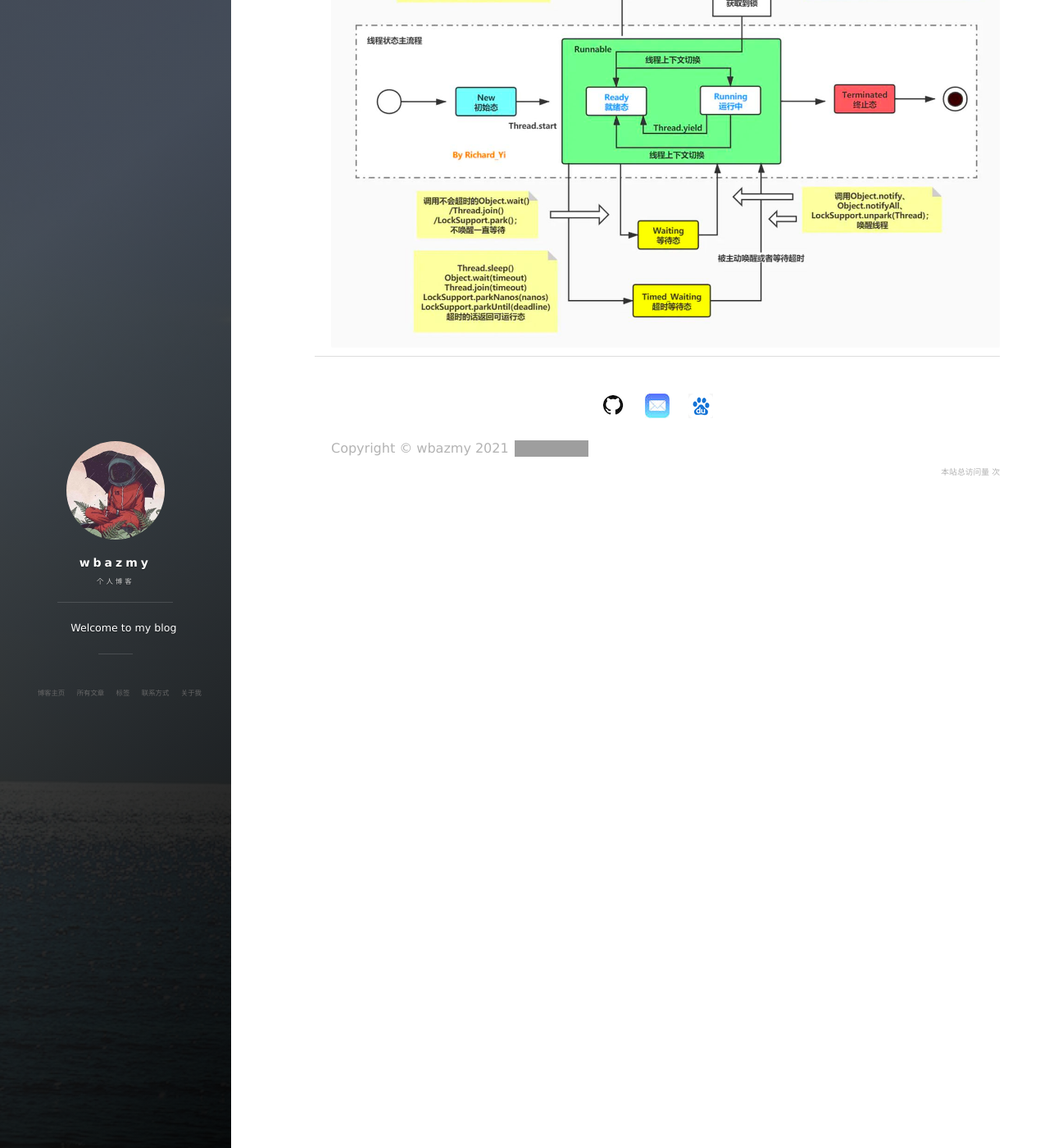
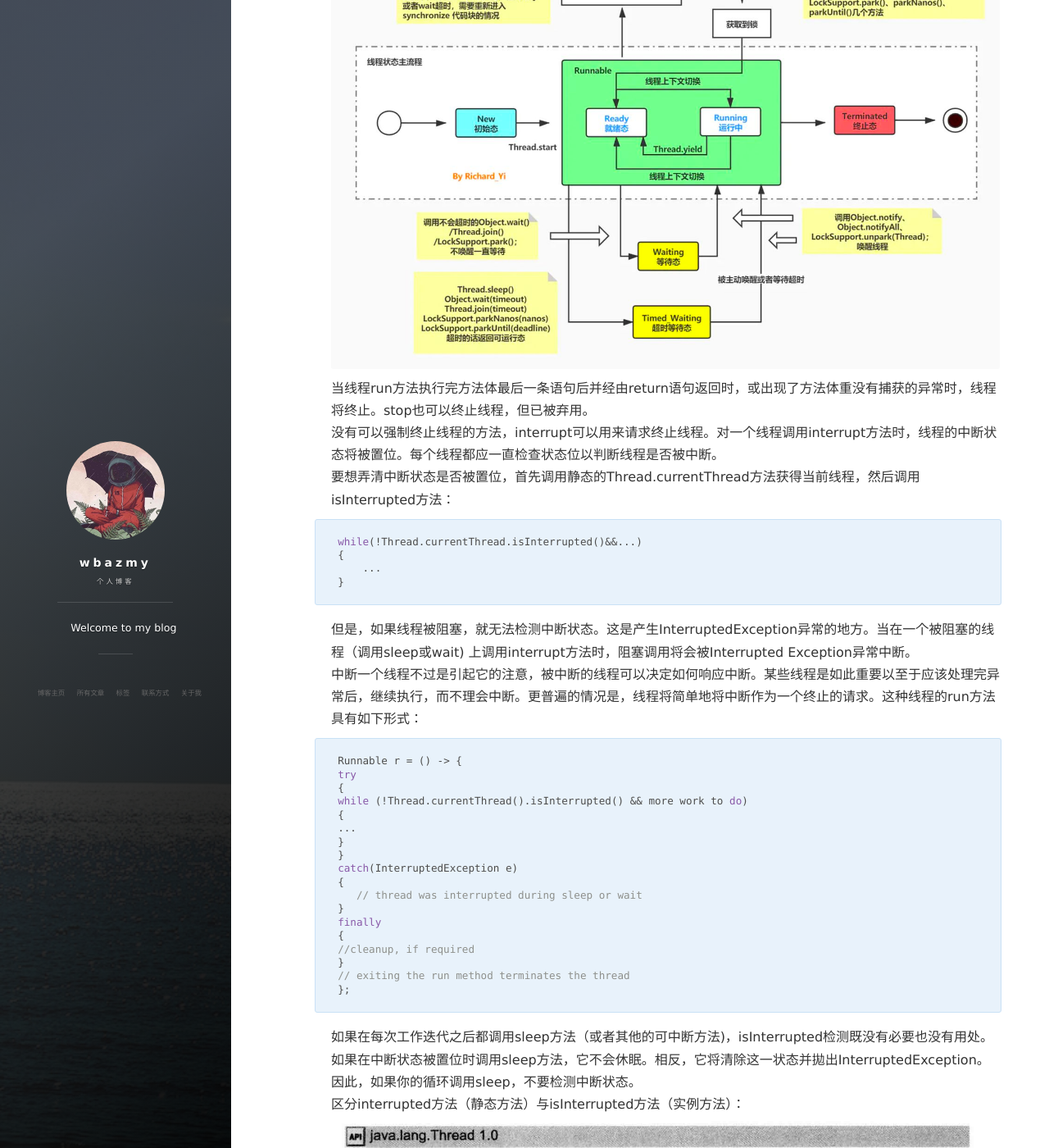
Before and after one commit to wbazmy/wbazmy.github.io, a Jekyll site: the page built from _posts/2021-11-01-并发基础.md, in a window 1280 px wide and 1400 px high, scrolled down 1232 px. Shown: the whole window at 82% size. Built offline with Jekyll 4.4.1, drawn with Linux system fonts in a browser that asks for light colours; nearby versions of some CDN libraries; comment, search, counter and statistics services are not loaded; some of the changed text lies outside the part shown; grey boxes are pictures that could not be loaded.

Commit message:
Update 2021-11-01-并发基础.md

````diff
--- a/_posts/2021-11-01-并发基础.md
+++ b/_posts/2021-11-01-并发基础.md
@@ -32,7 +32,57 @@
 1. 用start方法来启动线程，真正实现了多线程运行，这时无需等待run方法体中的代码执行完毕而直接继续执行后续的代码。通过调用Thread类的start()方法来启动一个线程，这时此线程处于就绪（可运行）状态，并没有运行，一旦得到cpu时间片，就开始执行run()方法，这里的run()方法 称为线程体，它包含了要执行的这个线程的内容，run方法运行结束，此线程随即终止。
 2. run()方法只是类的一个普通方法而已，如果直接调用run方法，程序中依然只有主线程这一个线程，其程序执行路径还是只有一条，还是要顺序执行，还是要等待run方法体执行完毕后才可继续执行下面的代码，这样就没有达到写线程的目的。
 
-不能多次创建启动一个线程：
+不能多次启动一个线程：
 在start方法进来后就会判断线程的状态，如果不是初始态状态就会抛出异常，所以第二次执行就会报错，因为线程的状态已经发生改变。new了一个thread就进入初始态，调用start进入就绪态。
 ## 2. 中断线程
 ![](/images/JavaSE/thread.jfif)
+
+当线程run方法执行完方法体最后一条语句后并经由return语句返回时，或出现了方法体重没有捕获的异常时，线程将终止。stop也可以终止线程，但已被弃用。
+没有可以强制终止线程的方法，interrupt可以用来请求终止线程。对一个线程调用interrupt方法时，线程的中断状态将被置位。每个线程都应一直检查状态位以判断线程是否被中断。
+要想弄清中断状态是否被置位，首先调用静态的Thread.currentThread方法获得当前线程，然后调用isInterrupted方法：
+
+```java
+while(!Thread.currentThread.isInterrupted()&&...)
+{
+    ...
+}
+```
+
+但是，如果线程被阻塞，就无法检测中断状态。这是产生InterruptedException异常的地方。当在一个被阻塞的线程（调用sleep或wait) 上调用interrupt方法时，阻塞调用将会被Interrupted Exception异常中断。
+中断一个线程不过是引起它的注意，被中断的线程可以决定如何响应中断。某些线程是如此重要以至于应该处理完异常后，继续执行，而不理会中断。更普遍的情况是，线程将简单地将中断作为一个终止的请求。这种线程的run方法具有如下形式：
+
+```java
+Runnable r = () -> {
+try
+{
+while (!Thread.currentThread().isInterrupted() && more work to do)
+{
+...
+}
+}
+catch(InterruptedException e)
+{
+   // thread was interrupted during sleep or wait
+}
+finally
+{
+//cleanup, if required
+}
+// exiting the run method terminates the thread
+};
+```
+
+如果在每次工作迭代之后都调用sleep方法（或者其他的可中断方法)，isInterrupted检测既没有必要也没有用处。如果在中断状态被置位时调用sleep方法，它不会休眠。相反，它将清除这一状态并拋出InterruptedException。因此，如果你的循环调用sleep，不要检测中断状态。
+区分interrupted方法（静态方法）与isInterrupted方法（实例方法）：
+![](/images/JavaSE/17.png)
+
+## 3. 线程状态
+线程有6种状态：
+- New（新创建）
+- Runnable（可运行）
+- Blocked（被阻塞）
+- Waiting（等待）
+- Timed waiting(计时等待)
+- Terminated（被终止）
+
+可以使用getState方法查看线程的当前状态。
````
